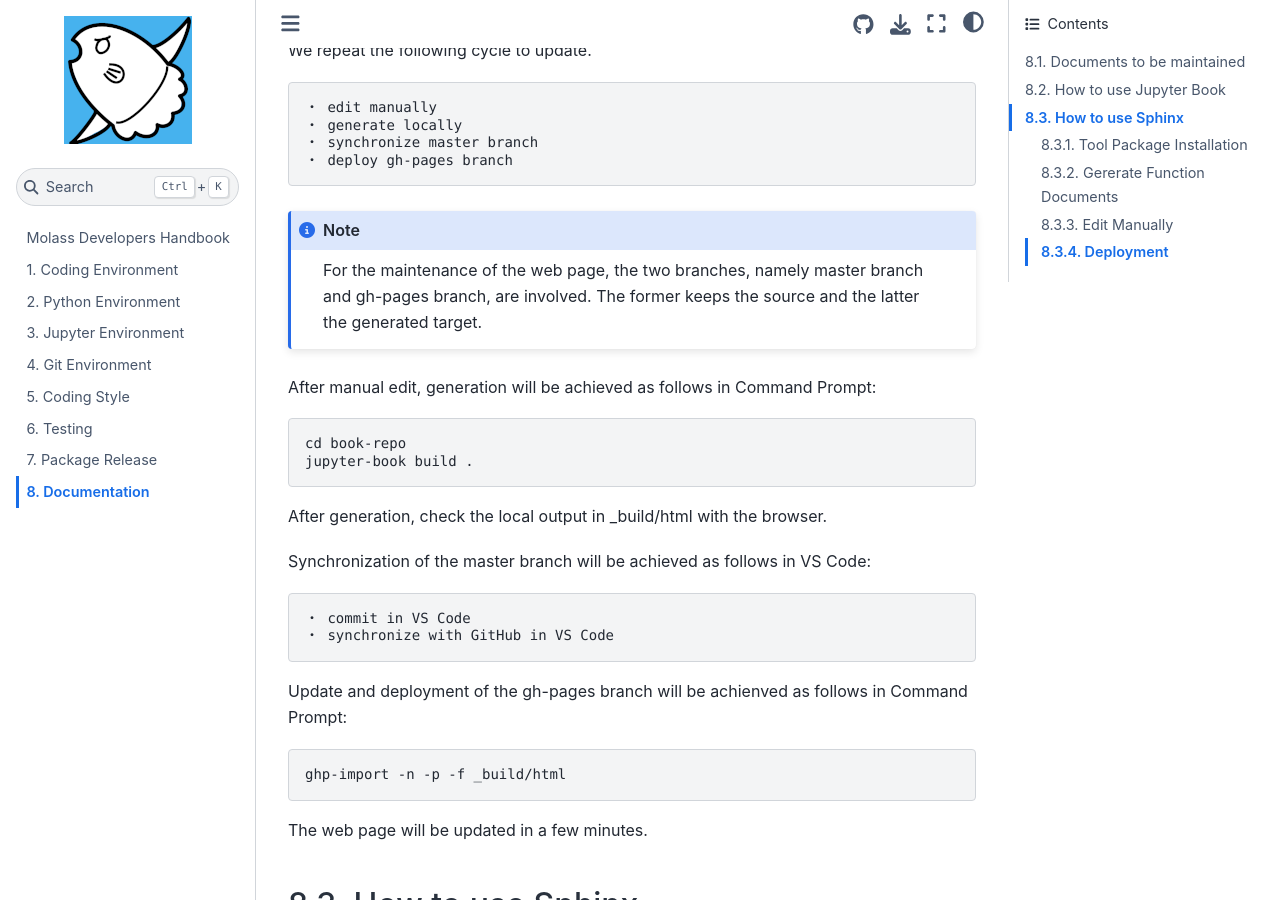
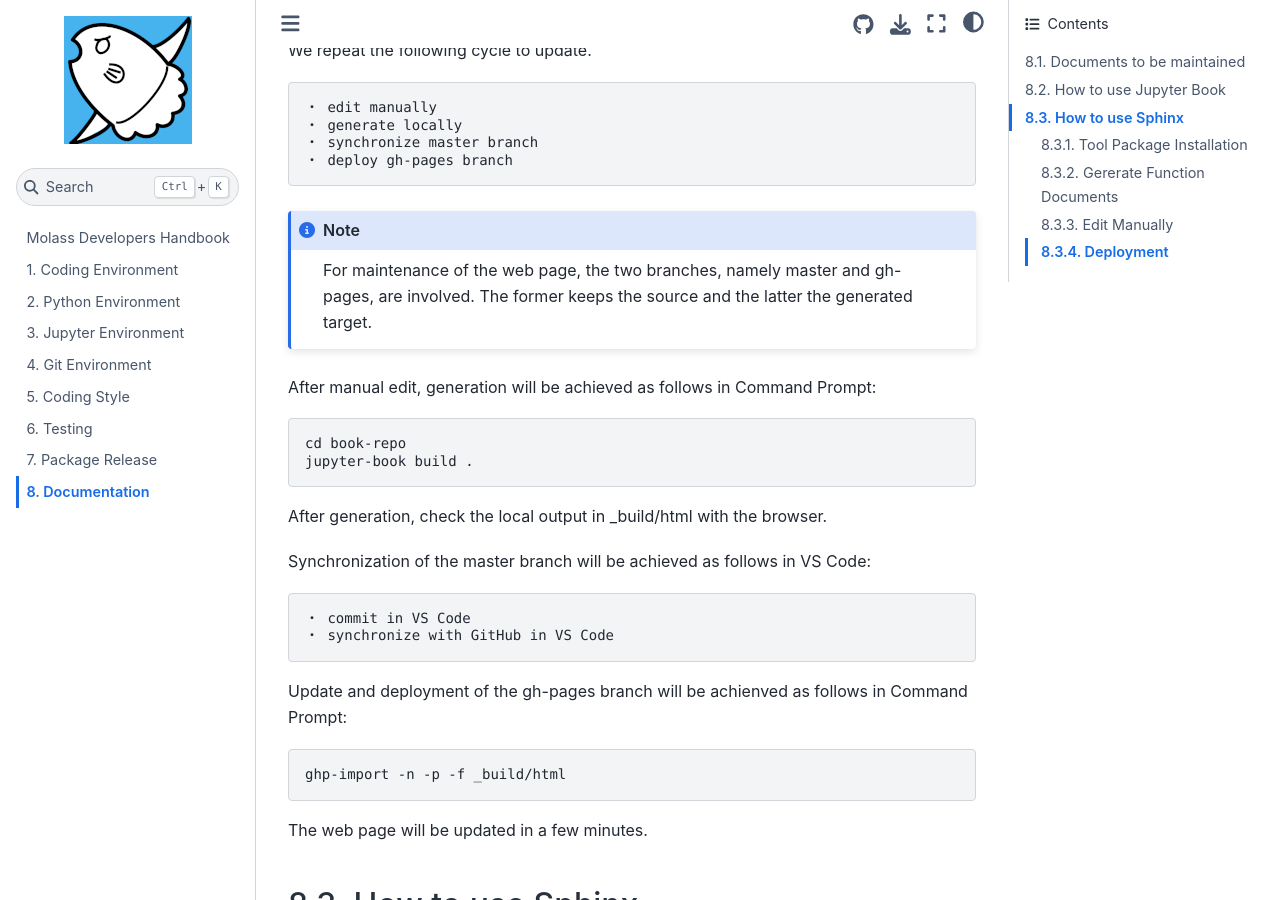
Before and after one commit to biosaxs-dev/molass-develop, a Jupyter Book: the page built from chapters/08/documentation.md, in a window 1280 px wide and 900 px high, scrolled down 1396 px. Built offline with Jupyter Book 1.0.4 settings and Sphinx 7.4.7 and the Sphinx Book theme 1.1.4, drawn with Linux system fonts in a browser that asks for light colours.

Commit message:
minor change

````diff
--- a/chapters/08/documentation.md
+++ b/chapters/08/documentation.md
@@ -52,7 +52,7 @@ We repeat the following cycle to update.
     ・ deploy gh-pages branch
 
 ```{note}
-For the maintenance of the web page, the two branches, namely master branch and gh-pages branch, are involved. The former keeps the source and the latter the generated target.
+For maintenance of the web page, the two branches, namely master and gh-pages, are involved. The former keeps the source and the latter the generated target.
 ```
 
 After manual edit, generation will be achieved as follows in Command Prompt:
````
